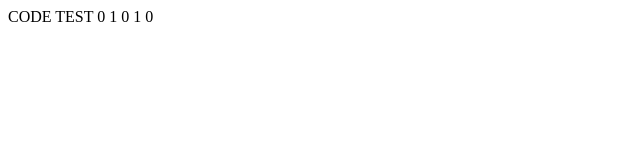
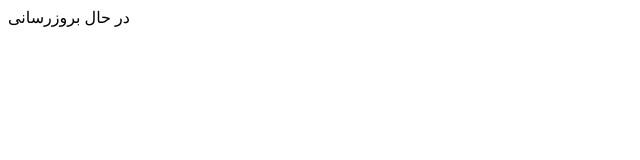
Before and after one commit to sobazino/sobazino.github.io, a plain HTML site: page index.html in a window 1280 px wide. Shown: the whole page, without its empty margins (0-640 px from the left). Drawn offline with Linux system fonts and the light colour scheme.

Commit message:
Update index.html

```diff
--- a/index.html
+++ b/index.html
@@ -1,5 +1,5 @@
 <html>
   <body>
-    CODE TEST 0 1 0 1 0
+    در حال بروزرسانی
   </body>
 </html>
```
